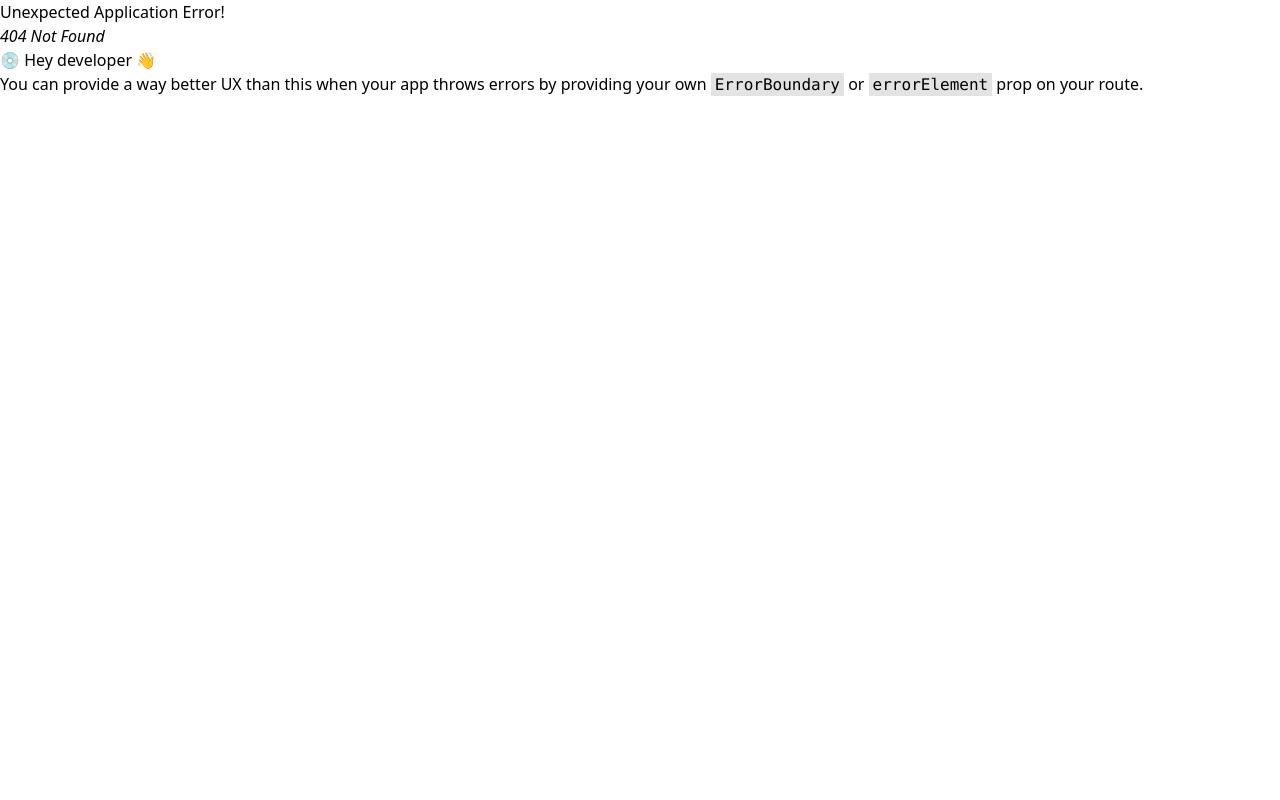
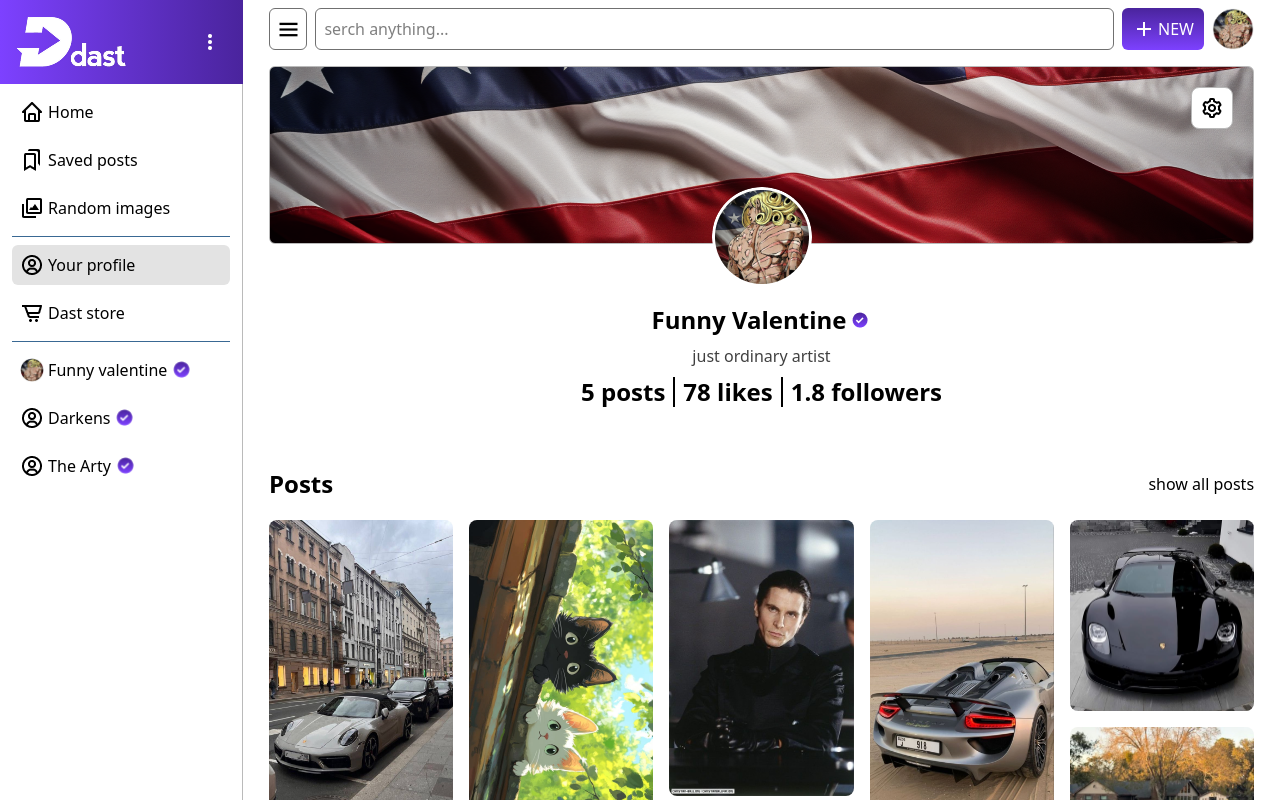
Before and after one commit to Muhammadali-fr/dast_client, a React (Vite) app: page /profile in a window 1280 px wide. Before the commit this address had no page. Shown: the top 800 px of the page. Built offline with nearby package versions, Linux system fonts and the light colour scheme.

Commit message:
profile page

```diff
--- a/src/App.jsx
+++ b/src/App.jsx
@@ -7,6 +7,7 @@ import Register from './pages/Register'
 import CreatePassword from "./pages/CreatePassword"
 import Bio from './pages/Bio'
 import FinishLogin from './pages/FinishLogin'
+import Profile from './pages/Profile'
 
 // toaster
 import { Toaster } from 'react-hot-toast'
@@ -22,6 +23,7 @@ const App = () => {
       <Route>
         <Route path='/' element={<MainLayout />}>
           <Route index element={<Home />}></Route>
+          <Route path='/profile' element={<Profile />} ></Route>
         </Route>
         <Route path='/login' element={<Login />}></Route>
         <Route path='/register' element={<Register />}></Route>
--- a/src/components/Sidebar.jsx
+++ b/src/components/Sidebar.jsx
@@ -15,7 +15,7 @@ import True from "../assets/true.png"
 
 const Sidebar = () => {
     return (
-        <div className='w-[300px] h-screen sticky'>
+        <div className='w-[300px] h-screen sticky top-0'>
             <div className="p-4 bg-linear-to-l from-[#4A249D] to-[#7D41FF] flex items-center justify-between">
                 <Link to='/'>
                     <img className="w-[111px]" src={Logo} alt="logoimg" />
@@ -24,6 +24,8 @@ const Sidebar = () => {
                     <img src={Dots} alt="3 dot" />
                 </div>
             </div>
+
+            <div className="border-r border-[#BABABA] h-screen">
                 <ul className="w-[90%] mx-auto flex flex-col gap-2 py-2">
                     <NavLink className="p-2 rounded-md hover:bg-[#E3E3E3]" to="/">
                         <li className="w-full flex items-center gap-1">
@@ -51,7 +53,7 @@ const Sidebar = () => {
 
                 <ul className="w-[90%] mx-auto flex flex-col gap-2 py-2">
 
-                <NavLink className="p-2 rounded-md hover:bg-[#E3E3E3]" to="/login">
+                    <NavLink to="/profile" className="p-2 rounded-md hover:bg-[#E3E3E3]">
                         <li className="w-full flex items-center gap-1">
                             <img className="w-[24px]" src={Profile} alt="profile.png" />
                             <p>Your profile</p>
@@ -94,6 +96,7 @@ const Sidebar = () => {
                 </ul>
 
             </div>
+        </div>
     )
 }
 
--- /dev/null
+++ b/src/pages/Profile.jsx
@@ -0,0 +1,81 @@
+import React from 'react'
+
+// assets
+import SettingsImg from "../assets/profile/settings.png"
+import BgImg from "../assets/profile/bg.png"
+import ValentineImg from "../assets/valentine.png"
+import TrueImg from "../assets/true.png"
+
+// data
+import { gallery } from "../data/data"
+
+const Profile = () => {
+    return (
+        <div className='w-[95%] mx-auto py-2'>
+
+            {/* bg-pic  */}
+            <div className='w-full h-[178px] rounded-md relative border border-[#BABABA] bg-cover bg-center' style={{ backgroundImage: `url(${BgImg})` }}>
+
+                {/* settings  */}
+                <div className='w-[42px] h-[42px] bg-white flex items-center justify-center rounded-lg border border-[#b8b8b8] absolute right-5 top-5 cursor-pointer'>
+                    <img src={SettingsImg} alt="SettingsImg" />
+                </div>
+
+                {/* profile pic  */}
+                <div className='w-[100px] h-[100px] rounded-full overflow-hidden absolute top-[120px] left-1/2 transform -translate-x-1/2'>
+                    <img className='object-cover' src={ValentineImg} alt="profileImg" />
+                </div>
+            </div>
+
+            {/* about user  */}
+            <div className='flex items-center justify-start flex-col gap-2 my-15'>
+
+                {/* name  */}
+                <div className='flex items-center justify-center font-bold text-2xl whitespace-nowrap gap-1'>
+                    <p>Funny Valentine</p> <img src={TrueImg} alt="trueImg" />
+                </div>
+
+                {/* bio  */}
+                <p className='text-[#404040]'>just ordinary artist</p>
+
+                {/* posts likes followers*/}
+                <div className='flex items-center justify-center gap-2 text-2xl font-bold'>
+                    <p><span>5</span> posts</p>
+                    <div className='w-[2px] h-[30px] bg-black'></div>
+                    <p><span>78</span> likes</p>
+                    <div className='w-[2px] h-[30px] bg-black'></div>
+                    <p><span>1.8</span> followers</p>
+                </div>
+            </div>
+
+            {/* posts  */}
+            <div className='w-full '>
+
+                {/* show all button  */}
+                <div className='flex items-center justify-between'>
+                    <p className='text-2xl font-bold'>Posts</p>
+                    <button className='cursor-pointer'>show all posts</button>
+                </div>
+
+                {/* pictures  */}
+                <div className="columns-2 sm:columns-3 md:columns-4 lg:columns-5 my-5 gap-4">
+                    {
+                        gallery.map((img, index) => (
+                            <div key={index} className=' rounded-lg overflow-hidden cursor-pointer mb-4'>
+                                <img
+                                    className='w-full mx-auto'
+                                    src={img.image}
+                                    alt={img.tag}
+                                />
+                            </div>
+                        ))
+                    }
+                </div>
+
+            </div>
+
+        </div>
+    )
+}
+
+export default Profile
```
Also changed, not shown: src/assets/profile/bg.png (added), src/assets/profile/settings.png (added). Lines whose indentation alone changed are shown as unchanged.
